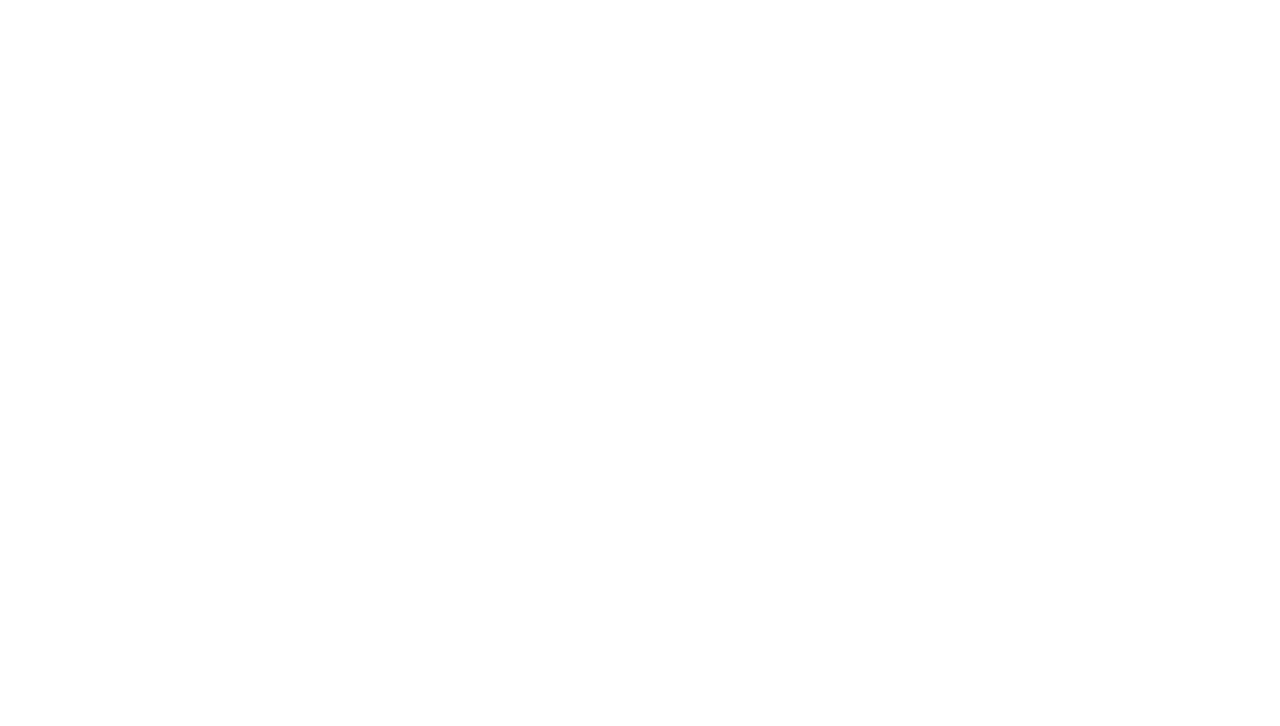
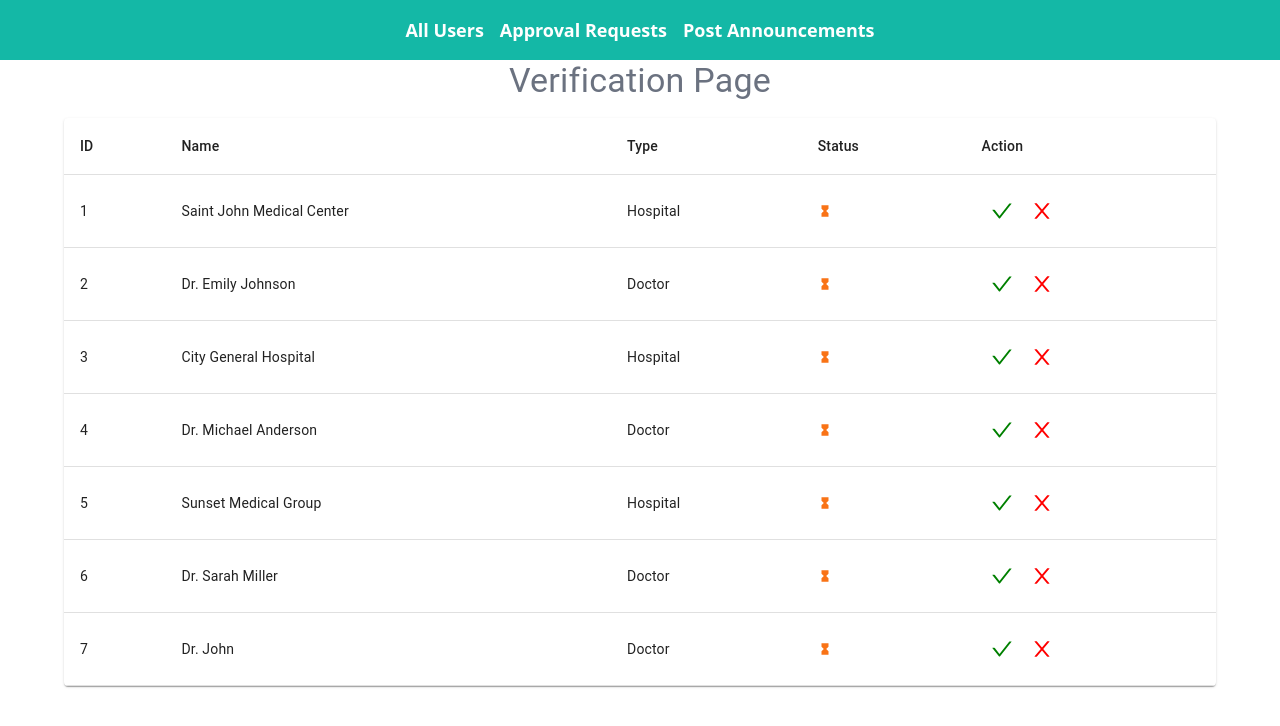
Before and after one commit to Anjali19991/Medicare_project, a React (Vite) app in the folder client/: page /admin-verification in a window 1280 px wide. Before the commit this address had no page. Shown: the top 726 px of the page. Built offline with nearby package versions, Linux system fonts and the light colour scheme.

Commit message:
Admin Controls Update, need to address few bugs

```diff
--- a/client/package.json
+++ b/client/package.json
@@ -13,6 +13,8 @@
     "@emotion/styled": "^11.11.0",
     "@mui/icons-material": "^5.11.16",
     "@mui/material": "^5.13.5",
+    "@mui/x-charts": "^6.18.2",
+    "@mui/x-data-grid": "^6.18.2",
     "@reduxjs/toolkit": "^1.9.7",
     "axios": "^1.4.0",
     "bcrypt": "^5.1.0",
--- a/client/src/App.jsx
+++ b/client/src/App.jsx
@@ -8,6 +8,9 @@ import CartPage from './components/medicine/CartPage';
 import { MedicineInfo } from './components/medicine/MedicineInfo';
 import { ToastContainer, toast } from 'react-toastify';
 import 'react-toastify/dist/ReactToastify.css';
+import AdminVerification from './components/AdminControls/AdminVerification';
+import AdminDashBoard from './components/AdminControls/AdminDashBoard';
+
 
 const Layout = () => {
   return (
@@ -24,6 +27,9 @@ export default function App() {
         <Route path='/' element={<Layout />}>
           <Route index element={<Home />} />
           <Route path='hospital-registration' element={<HospitalForm />} />
+          <Route path='admin-verification' element={<AdminVerification />} />
+          <Route path='admin-dashboard' element={<AdminDashBoard/>}/>
+
         </Route>
         <Route path='/buymedicines' element={<MedicineNavbar />}>
           <Route index element={<Medicines />} />
--- /dev/null
+++ b/client/src/components/AdminControls/AdminDashBoard.jsx
@@ -0,0 +1,78 @@
+// AdminDashBoard.js
+import React from 'react';
+import { IoMdTime, IoMdPeople, IoMdCheckmark } from 'react-icons/io'; // Assuming IoMdCheckmark is your checkmark icon
+import NavbarComponent from './NavBarComponent';
+
+
+
+const AdminDashBoard = () => {
+    const pendingDoctorRequests = 5;
+    const pendingHospitalRequests = 3;
+    const approvedDoctorRequests = 80;
+    const approvedHospitalRequests = 40;
+    const totalDoctors = 100;
+    const totalHospitals = 50;
+
+    return (
+        <div>
+            <NavbarComponent />
+
+            <div className="container mx-auto mt-8 p-8">
+                <h1 className="text-4xl lg:text-5xl font-bold mb-6 text-gray-800">Overview of the Platform</h1>
+
+                <div className="grid grid-cols-1 md:grid-cols-2 lg:grid-cols-3 gap-8">
+                    {/* Pending Requests Card */}
+                    <div className="bg-gray-100 p-8 rounded-lg shadow-md flex flex-col justify-between">
+                        <div>
+                            <h2 className="text-2xl lg:text-3xl font-bold mb-4 flex items-center text-gray-800">
+                                <IoMdTime size={32} className="mr-4" />
+                                Pending Requests
+                            </h2>
+                            <p className="text-lg text-gray-600">
+                                <span className="font-bold">Doctors:</span> {pendingDoctorRequests}
+                            </p>
+                            <p className="text-lg text-gray-600">
+                                <span className="font-bold">Hospitals:</span> {pendingHospitalRequests}
+                            </p>
+                        </div>
+                    </div>
+
+                    {/* Approved Requests Card */}
+                    <div className="bg-gray-100 p-8 rounded-lg shadow-md flex flex-col justify-between">
+                        <div>
+                            <h2 className="text-2xl lg:text-3xl font-bold mb-4 flex items-center text-gray-800">
+                                <IoMdCheckmark size={32} className="mr-4" />
+                                Approved Requests
+                            </h2>
+                            <p className="text-lg text-gray-600">
+                                <span className="font-bold">Doctors:</span> {approvedDoctorRequests}
+                            </p>
+                            <p className="text-lg text-gray-600">
+                                <span className="font-bold">Hospitals:</span> {approvedHospitalRequests}
+                            </p>
+                        </div>
+                    </div>
+
+                    {/* Total Counts Card */}
+                    <div className="bg-gray-100 p-8 rounded-lg shadow-md flex flex-col justify-between">
+                        <div>
+                            <h2 className="text-2xl lg:text-3xl font-bold mb-4 flex items-center text-gray-800">
+                                <IoMdPeople size={32} className="mr-4" />
+                                Total Counts
+                            </h2>
+                            <p className="text-lg text-gray-600">
+                                <span className="font-bold">Doctors:</span> {totalDoctors}
+                            </p>
+                            <p className="text-lg text-gray-600">
+                                <span className="font-bold">Hospitals:</span> {totalHospitals}
+                            </p>
+                        </div>
+                    </div>
+
+                </div>
+            </div>
+        </div>
+    );
+};
+
+export default AdminDashBoard;
--- a/client/src/components/AdminControls/AdminVerification.jsx
+++ b/client/src/components/AdminControls/AdminVerification.jsx
@@ -1,84 +1,129 @@
 import React, { useState, useEffect } from 'react';
-import axios from 'axios';
-import { FaCheck, FaTimes } from 'react-icons/fa';
+import NavBarComponent from './NavBarComponent';
+import { Container, Paper, Typography, IconButton, Table, TableBody, TableCell, TableContainer, TableHead, TableRow } from '@mui/material';
+import { AiOutlineCheck, AiOutlineClose } from 'react-icons/ai';
+import { MdVerifiedUser, MdClose, MdHourglassFull } from 'react-icons/md';
+import { toast, ToastContainer } from 'react-toastify';
+import 'react-toastify/dist/ReactToastify.css';
 
-const AdminVerification = () => {
-    const [registrationHospitals, setRegistrationHospitals] = useState([]);
+const requestsData = [
+    { id: 1, name: 'Saint John Medical Center', type: 'Hospital', status: 'Pending' },
+    { id: 2, name: 'Dr. Emily Johnson', type: 'Doctor', status: 'Pending' },
+    { id: 3, name: 'City General Hospital', type: 'Hospital', status: 'Pending' },
+    { id: 4, name: 'Dr. Michael Anderson', type: 'Doctor', status: 'Pending' },
+    { id: 5, name: 'Sunset Medical Group', type: 'Hospital', status: 'Pending' },
+    { id: 6, name: 'Dr. Sarah Miller', type: 'Doctor', status: 'Pending' },
+    { id: 7, name: 'Dr. John', type: 'Doctor', status: 'Pending' },
+];
+
+const boldText = {
+    fontWeight: 'bold',
+};
+
+const AdminVerificationPage = () => {
+    const initialRequests = JSON.parse(localStorage.getItem('requestsData')) || requestsData;
+    const [requests, setRequests] = useState(initialRequests);
 
     useEffect(() => {
-        const fetchHospitals = async () => {
-            try {
-                const response = await axios.get('http://localhost:4000/admin-verification');
-                setRegistrationHospitals(response.data.RegistrationHospitals);
-            } catch (error) {
-                console.error('Error fetching hospitals:', error);
-            }
+        const stringifiedData = JSON.stringify(requests);
+        console.log('Storing in localStorage:', stringifiedData);
+        localStorage.setItem('requestsData', stringifiedData);
+        localStorage.clear();
+    }, [requests],[requestsData]);
+
+    const showToast = (message, type) => {
+        toast[type](message, {
+            position: 'top-right',
+            autoClose: 3000,
+            hideProgressBar: false,
+            closeOnClick: true,
+            pauseOnHover: true,
+            draggable: true,
+        });
     };
 
-        fetchHospitals();
-    }, []);
-
-    const handleApproval = (hospitalId) => {
-        // You can send a request to the server to update the approval status
-        // For simplicity, let's just update the local state
-        setRegistrationHospitals((prevHospitals) =>
-            prevHospitals.map((hospital) =>
-                hospital._id === hospitalId
-                    ? { ...hospital, approved: true }
-                    : hospital
-            )
+    const handleApprove = (id) => {
+        setTimeout(() => {
+            setRequests((prevRequests) =>
+                prevRequests.map((request) => ({
+                    ...request,
+                    status: request.id === id ? 'Approved' : request.status,
+                }))
             );
+            showToast(`Request with ID ${id} approved successfully.`, 'success');
+        }, 1000);
     };
 
-    const handleRejection = (hospitalId) => {
-        // Similar to handleApproval, you can send a request to update the rejection status
-        setRegistrationHospitals((prevHospitals) =>
-            prevHospitals.map((hospital) =>
-                hospital._id === hospitalId
-                    ? { ...hospital, rejected: true }
-                    : hospital
-            )
+    const handleReject = (id) => {
+        setTimeout(() => {
+            setRequests((prevRequests) =>
+                prevRequests.map((request) => ({
+                    ...request,
+                    status: request.id === id ? 'Rejected' : request.status,
+                }))
             );
+            showToast(`Request with ID ${id} rejected.`, 'error');
+        }, 1000);
     };
 
     return (
-        <div className="container mx-auto mt-8">
-            <h1 className="text-2xl font-bold mb-4">Admin Verification Page</h1>
-            <div className="grid grid-cols-1 md:grid-cols-2 lg:grid-cols-3 gap-4">
-                {registrationHospitals.map((hospital) => (
-                    <div key={hospital._id} className="bg-white p-4 rounded shadow-md">
-                        <h2 className="text-lg font-semibold mb-2">{hospital.name}</h2>
-                        <p className="text-gray-600 mb-2">{hospital.address}</p>
-                        <p className="text-gray-600 mb-4">{hospital.email}</p>
-                        {!hospital.approved && !hospital.rejected && (
-                            <div className="flex justify-between">
-                                <button
-                                    className="bg-green-500 text-white px-4 py-2 rounded"
-                                    onClick={() => handleApproval(hospital._id)}
+        <div>
+            <NavBarComponent />
+            <Container>
+                <Typography variant="h4" align="center" className="mt-4 mb-2 font-bold text-2xl text-gray-500">
+                    Verification Page
+                </Typography>
+
+                <TableContainer component={Paper} className="mt-4 bg-teal-200">
+                    <Table>
+                        <TableHead>
+                            <TableRow>
+                                <TableCell className={boldText}>ID</TableCell>
+                                <TableCell className={boldText}>Name</TableCell>
+                                <TableCell className={boldText}>Type</TableCell>
+                                <TableCell className={boldText}>Status</TableCell>
+                                <TableCell className={boldText}>Action</TableCell>
+                            </TableRow>
+                        </TableHead>
+                        <TableBody>
+                            {requests.map((request) => (
+                                <TableRow key={request.id}>
+                                    <TableCell>{request.id}</TableCell>
+                                    <TableCell>{request.name}</TableCell>
+                                    <TableCell>{request.type}</TableCell>
+                                    <TableCell>
+                                        {request.status === 'Approved' ? (
+                                            <MdVerifiedUser className="text-green-500" />
+                                        ) : request.status === 'Rejected' ? (
+                                            <MdClose className="text-red-500" />
+                                        ) : (
+                                            <MdHourglassFull className="text-orange-500" />
+                                        )}
+                                    </TableCell>
+                                    <TableCell>
+                                        <IconButton
+                                            style={{ color: 'green' }}
+                                            onClick={() => handleApprove(request.id)}
                                         >
-                                    <FaCheck className="inline mr-2" />
-                                    Approve
-                                </button>
-                                <button
-                                    className="bg-red-500 text-white px-4 py-2 rounded"
-                                    onClick={() => handleRejection(hospital._id)}
+                                            <AiOutlineCheck />
+                                        </IconButton>
+                                        <IconButton
+                                            style={{ color: 'red' }}
+                                            onClick={() => handleReject(request.id)}
                                         >
-                                    <FaTimes className="inline mr-2" />
-                                    Reject
-                                </button>
-                            </div>
-                        )}
-                        {hospital.approved && (
-                            <p className="text-green-500 font-semibold mt-2">Approved</p>
-                        )}
-                        {hospital.rejected && (
-                            <p className="text-red-500 font-semibold mt-2">Rejected</p>
-                        )}
-                    </div>
+                                            <AiOutlineClose />
+                                        </IconButton>
+
+                                    </TableCell>
+                                </TableRow>
                             ))}
-            </div>
+                        </TableBody>
+                    </Table>
+                </TableContainer>
+            </Container>
+            <ToastContainer />
         </div>
     );
 };
 
-export default AdminVerification;
+export default AdminVerificationPage;
--- /dev/null
+++ b/client/src/components/AdminControls/NavBarComponent.jsx
@@ -0,0 +1,24 @@
+// NavBarComponent.js
+import React from 'react';
+
+const NavBarComponent = () => {
+    return (
+        <nav className="bg-teal-500 p-4">
+            <div className="container mx-auto flex items-center justify-center">
+                <ul className="flex space-x-4 text-white text-lg font-semibold">
+                    <li>
+                        <a href="/users" className="hover:underline">All Users</a>
+                    </li>
+                    <li>
+                        <a href="/admin-verification" className="hover:underline">Approval Requests</a>
+                    </li>
+                    <li>
+                        <a href="/announcements" className="hover:underline">Post Announcements</a>
+                    </li>
+                </ul>
+            </div>
+        </nav>
+    );
+};
+
+export default NavBarComponent;
```
Also changed, not shown: 2 other files (tests, documents, lock files or other folders). Lines whose indentation alone changed are shown as unchanged.
